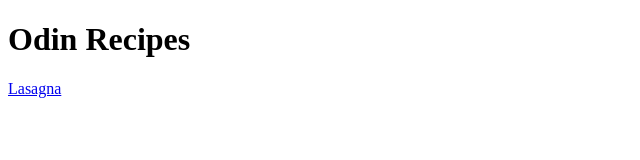
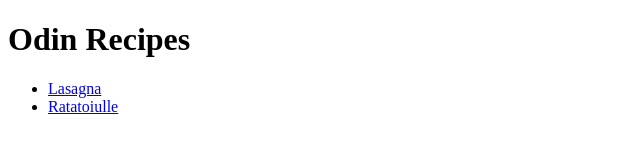
Before and after one commit to Youfad0/odin-recipes, a plain HTML site: page index.html in a window 1280 px wide. Shown: the whole page, without its empty margins (0-640 px from the left). Drawn offline with Linux system fonts and the light colour scheme.

Commit message:
add ratatouille to index page
also fixed some formatting

```diff
--- a/index.html
+++ b/index.html
@@ -7,6 +7,10 @@
 
 <body>
     <h1>Odin Recipes</h1>
-    <a href="./recipes/lasagna.html">Lasagna</a>
+    <ul>
+        <li><a href="./recipes/lasagna.html">Lasagna</a></li>
+        <li><a href="./recipes/ratatouille.html">Ratatoiulle</a></li>
+    </ul>
+
 </body>
 </html>
```
Also changed, not shown: recipes/lasagna.html (+1 -1 lines), recipes/ratatouille.html (+2 -2 lines).
